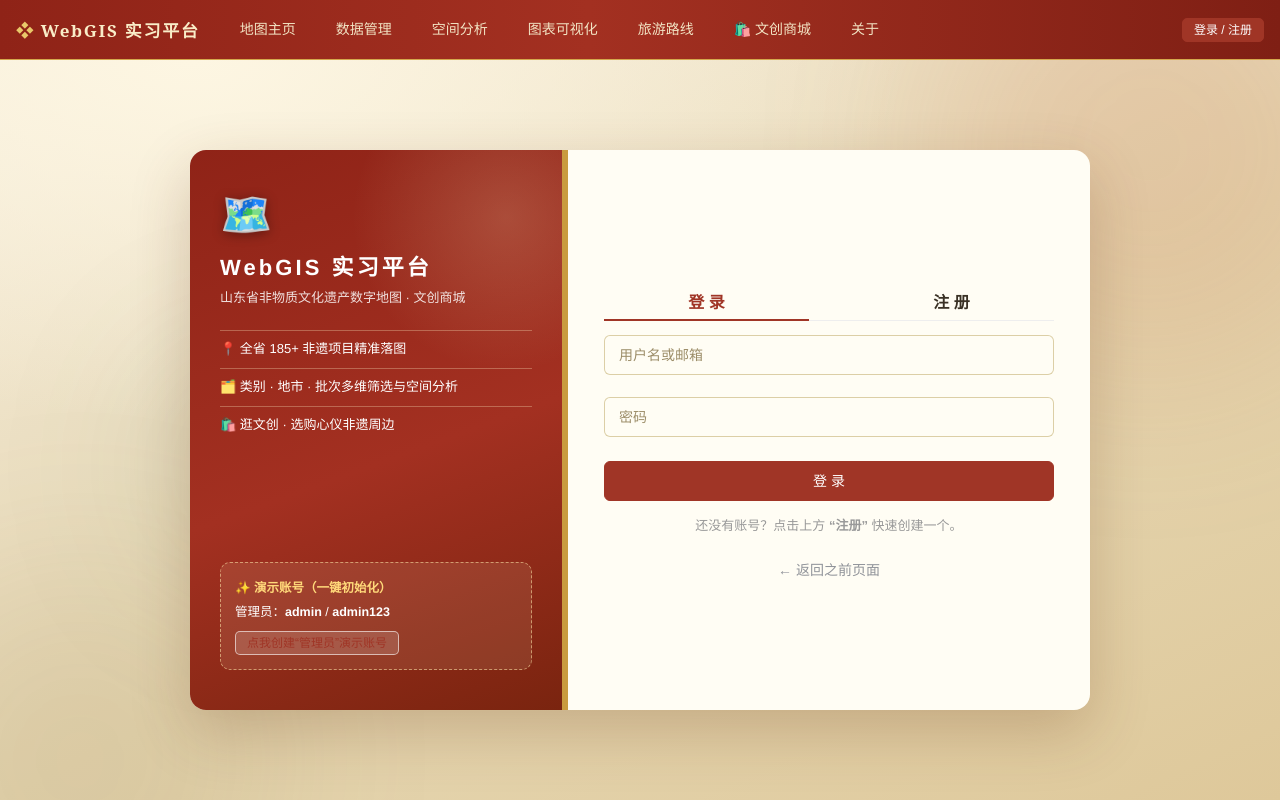
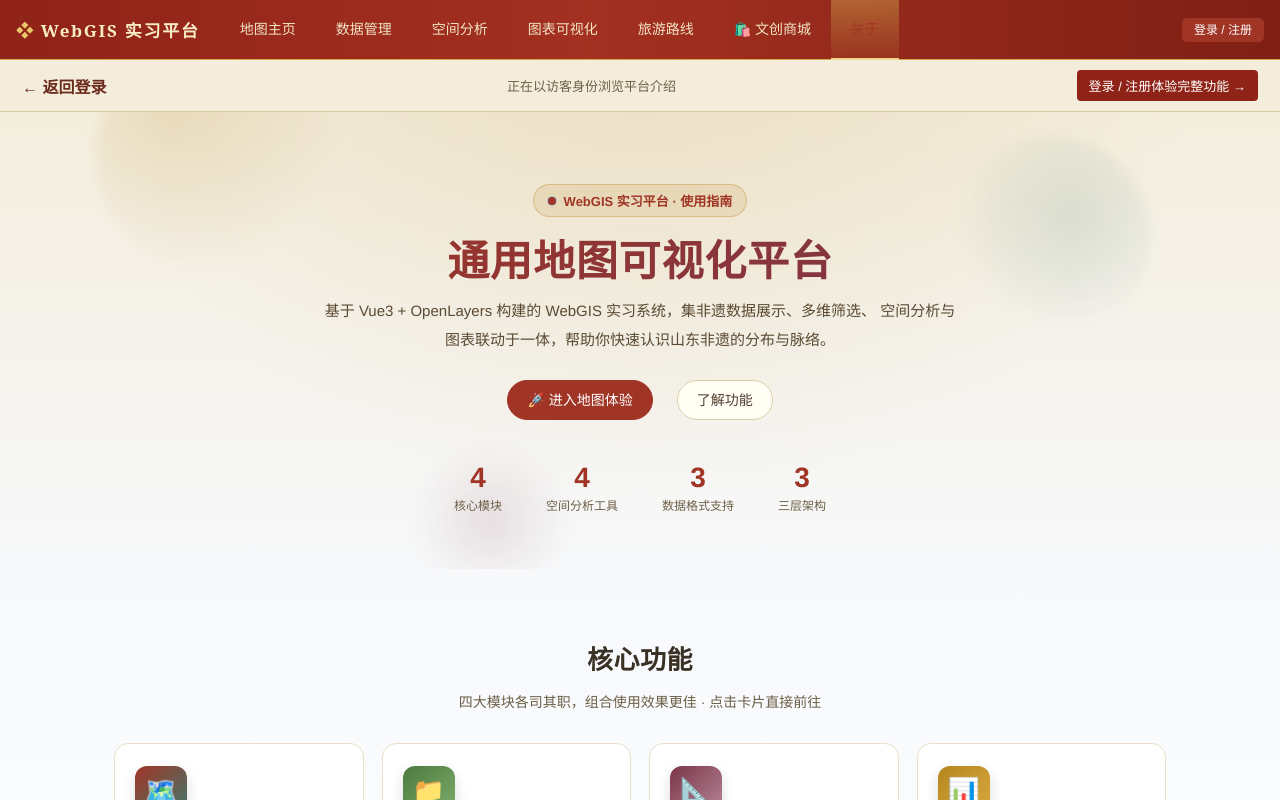
Before and after one commit to z985313021-alt/WebGIS-TEST, a Vue app: page /about in a window 1280 px wide. Before the commit this address led to /login. Built offline with nearby package versions, Linux system fonts and the light colour scheme; no server answers.

Commit message:
feat(about): allow anonymous browse of platform intro + login-page guide link

```diff
--- a/src/router/guard.ts
+++ b/src/router/guard.ts
@@ -9,6 +9,9 @@ export function installAuthGuard(router: Router, pinia: Pinia) {
 
     // 首次导航时校验收到的会话（确保 /me 拉取角色最新、token 有效）
     if (!user.checked) await user.bootstrap();
+
+    // 开放浏览页（匿名与登录都能访问，不重定向）：如平台介绍 /about
+    if (to.meta.anonView) return true;
 
     // 已登录用户访问登录/注册页 → 回首页
     if (to.meta.public) {
--- a/src/router/index.ts
+++ b/src/router/index.ts
@@ -14,7 +14,7 @@ const router = createRouter({
     // 空间分析已整合进地图主页（?tool=analysis 自动打开分析面板）
     { path: '/analysis', redirect: () => ({ path: '/', query: { tool: 'analysis' } }), meta: { requiresAuth: true } },
     { path: '/chart', name: 'chart', component: () => import('@/views/ChartView.vue') , meta: { requiresAuth: true } },
-    { path: '/about', name: 'about', component: () => import('@/views/About.vue'), meta: { requiresAuth: true } },
+    { path: '/about', name: 'about', component: () => import('@/views/About.vue'), meta: { anonView: true } },
     { path: '/travel', name: 'travel', component: () => import('@/views/TravelRoute.vue'), meta: { requiresAuth: true } },
 
     // 文创商城
--- a/src/views/About.vue
+++ b/src/views/About.vue
@@ -1,5 +1,11 @@
 <template>
   <div class="about-page">
+    <!-- 未登录时的顶栏：免登录浏览后返回登录 -->
+    <header v-if="!userStore.isLoggedIn" class="guest-bar">
+      <a class="guest-back" @click.prevent="tryLogin()" href="#">← 返回登录</a>
+      <span class="guest-tip">正在以访客身份浏览平台介绍</span>
+      <a class="guest-login" @click.prevent="tryLogin()" href="#">登录 / 注册体验完整功能 →</a>
+    </header>
     <!-- ============ Hero ============ -->
     <section class="hero">
       <div class="hero-bg" aria-hidden="true">
@@ -114,8 +120,13 @@
 <script setup lang="ts">
 import { onMounted, onBeforeUnmount } from 'vue';
 import { useRouter, type RouteLocationRaw } from 'vue-router';
+import { useUserStore } from '@/services/stores/userStore';
 
 const router = useRouter();
+const userStore = useUserStore();
+function tryLogin() {
+  router.push({ path: '/login' });
+}
 
 const features: Array<{
   icon: string;
@@ -697,4 +708,30 @@ onBeforeUnmount(() => {
 .orb-1 { background: radial-gradient(circle at 30% 30%, rgba(184, 134, 31, 0.30), transparent 70%); }
 .orb-2 { background: radial-gradient(circle at 60% 40%, rgba(63, 122, 111, 0.26), transparent 70%); }
 .orb-3 { background: radial-gradient(circle at 50% 50%, rgba(122, 53, 72, 0.22), transparent 70%); }
+
+/* ===== 访客顶栏（免登录浏览 About 时返回登录）===== */
+.guest-bar {
+  position: sticky;
+  top: 0;
+  z-index: 40;
+  display: flex;
+  align-items: center;
+  justify-content: space-between;
+  gap: 12px;
+  padding: 10px 22px;
+  background: var(--zi-bg, #f4ecda);
+  border-bottom: 1px solid #d9c9a0;
+}
+.guest-bar .guest-back,
+.guest-bar .guest-login { cursor: pointer; }
+.guest-back { color: #6c2c1c; font-weight: 600; text-decoration: none; }
+.guest-login {
+  color: #fff;
+  background: #8f2317;
+  border-radius: 4px;
+  padding: 6px 12px;
+  font-size: 13px;
+  text-decoration: none;
+}
+.guest-tip { color: #6c5f47; font-size: 13px; }
 </style>
--- a/src/views/AuthPage.vue
+++ b/src/views/AuthPage.vue
@@ -15,6 +15,7 @@
           <li>🗂️ 类别 · 地市 · 批次多维筛选与空间分析</li>
           <li>🛍️ 逛文创 · 选购心仪非遗周边</li>
         </ul>
+        <a href="/about" style="display:inline-block;margin:8px 0 14px;color:#f5e4bd;font-size:13px;text-decoration:none;border-bottom:1px dashed rgba(245,228,189,.55)">🏮 还不了解？先免登录浏览「平台介绍」→</a>
         <div class="demo-tip">
           <div class="demo-title">✨ 演示账号（一键初始化）</div>
           <div class="demo-line">管理员：<b>admin</b> / <b>admin123</b></div>
```
